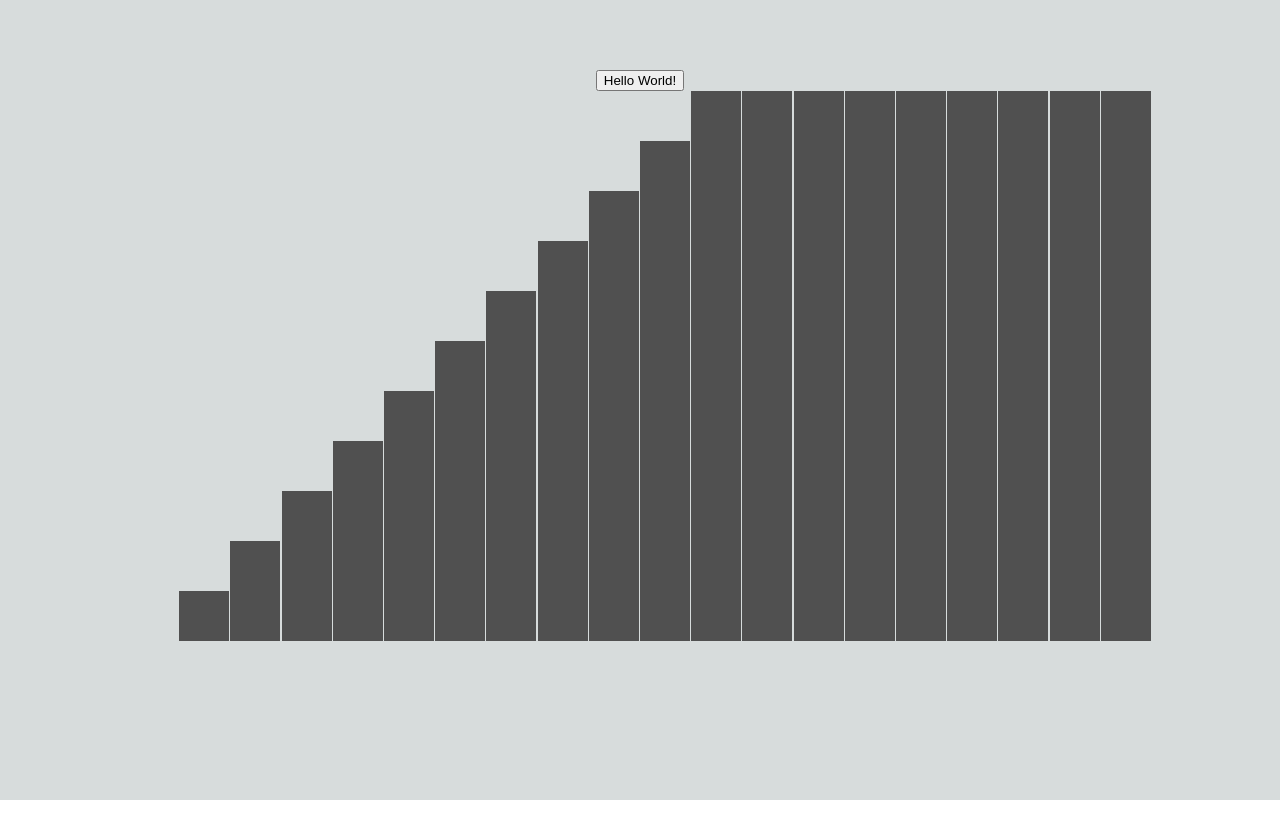
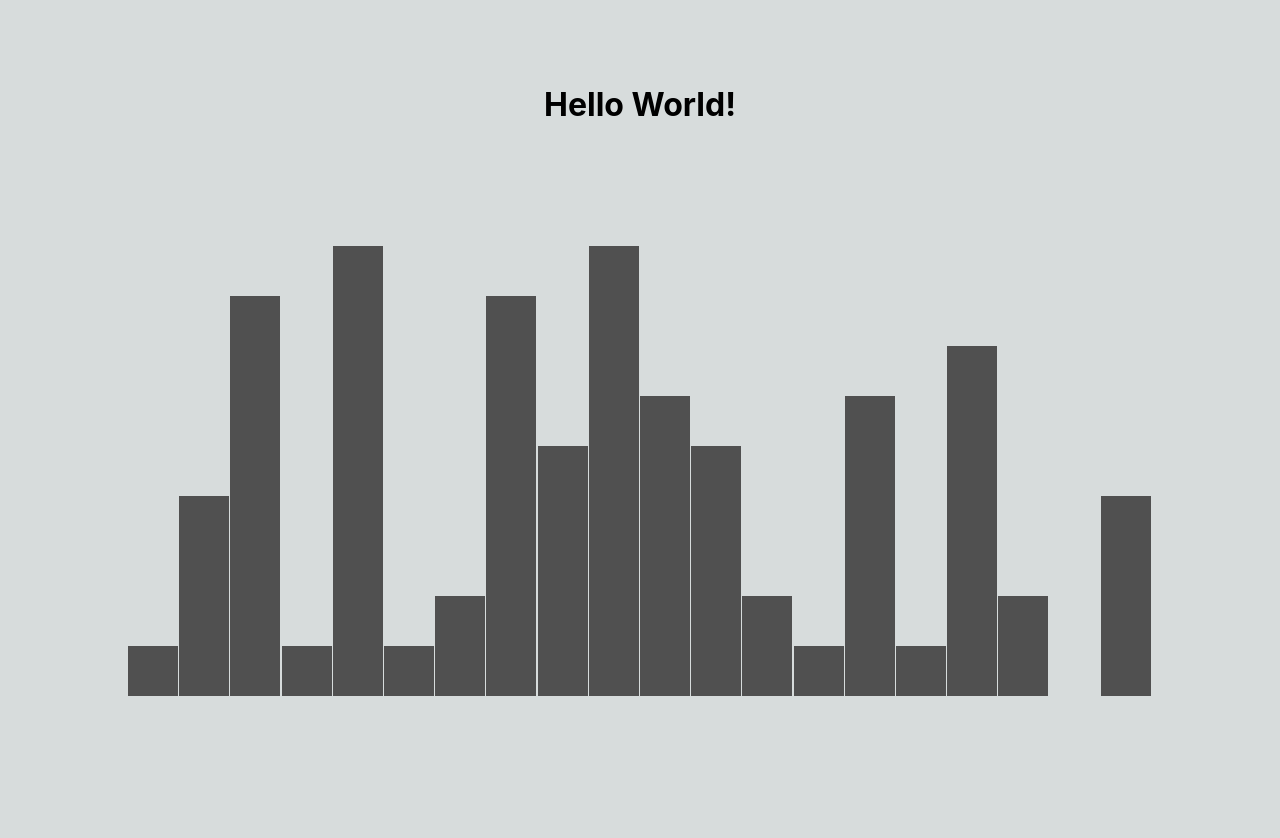
Before and after one commit to iPolyomino/radio-wave, a Next.js app: page / in a window 1280 px wide. Shown: the top 838 px of the page. Before the commit the page ends 800 px from the top, so only its background shows below. Built offline with nearby package versions, Linux system fonts and the light colour scheme.

Commit message:
create default value

```diff
--- a/pages/index.tsx
+++ b/pages/index.tsx
@@ -1,5 +1,5 @@
 import type { NextPage } from "next";
-import { useState } from "react";
+import { useEffect, useState } from "react";
 import Head from "next/head";
 import styles from "../styles/Home.module.css";
 import WaveBar from "../components/WaveBar";
@@ -8,15 +8,14 @@ const Home: NextPage = () => {
   const maxHeight = 10;
   const barCount = 20;
 
-  const initialState = Array.from(Array(barCount).keys()).map((x) => x);
-  const [heights, setHeights] = useState(initialState);
+  const [heights, setHeights] = useState(new Array(barCount));
 
-  const updateHeight = () => {
+  useEffect(() => {
     const newHeight = [...heights].map(() =>
       Math.floor(Math.random() * maxHeight)
     );
     setHeights(newHeight);
-  };
+  }, []);
 
   return (
     <div className={styles.container}>
@@ -27,7 +26,7 @@ const Home: NextPage = () => {
       </Head>
 
       <main className={styles.main}>
-        <button onClick={updateHeight}>Hello World!</button>
+        <h1>Hello World!</h1>
         <div className={styles.wavebar}>
           {heights.map((x, index) => {
             return <WaveBar key={index.toString()} height={x} />;
```
